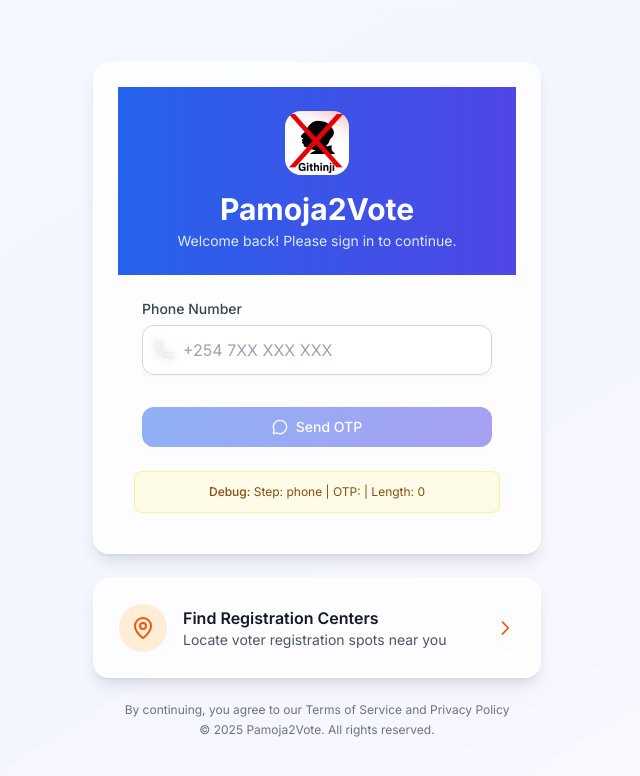
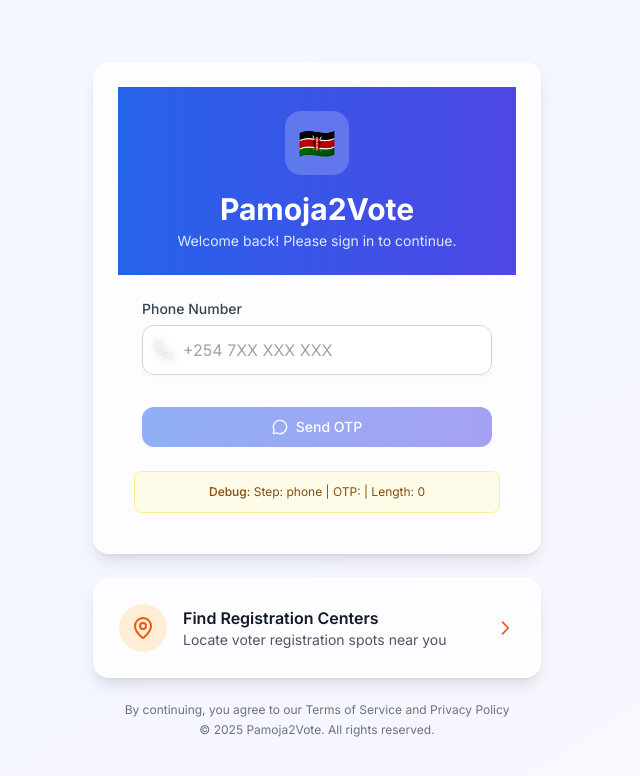
Before and after one commit to Simoh8/pamoja-vote, a React (Vite) app in the folder frontend/: page /login in a window 1280 px wide. Shown: the top 776 px of the page, without its empty margins (323-963 px from the left). Built offline with nearby package versions, Linux system fonts and the light colour scheme; no server answers.

Commit message:
changed to pamoja 2 vote githinji is a no

```diff
--- a/frontend/src/components/Navbar.jsx
+++ b/frontend/src/components/Navbar.jsx
@@ -63,16 +63,19 @@
             onClick={() => navigate('/')}
             className="flex items-center hover:opacity-80 transition-opacity cursor-pointer"
           >
-          <div className="w-8 h-8 bg-primary rounded-full flex items-center justify-center overflow-hidden">
+            <div className="w-8 h-8 bg-primary rounded-full flex items-center justify-center">
+              <span className="text-white font-bold text-sm">🇰🇪</span>
+            </div>
+            <span className="ml-2 text-xl font-bold text-gray-900">Pamoja2Vote</span>
+          </button>
+
+                    {/* <div className="w-8 h-8 bg-primary rounded-full flex items-center justify-center overflow-hidden">
             <img
               src="./images/Githinji.png"
               alt="Kenyan flag"
               className="w-full h-full object-cover"
             />
-          </div>
-
-            <span className="ml-2 text-xl font-bold text-gray-900">Pamoja2Vote</span>
-          </button>
+          </div> */}
 
           {/* User actions */}
           <div className="flex items-center space-x-4">
--- a/frontend/src/pages/Login.jsx
+++ b/frontend/src/pages/Login.jsx
@@ -188,14 +188,16 @@
                 transition={{ duration: 0.5 }}
                 className="w-16 h-16 bg-white/20 rounded-2xl flex items-center justify-center mx-auto mb-4"
               >
+                <span className="text-3xl">🇰🇪</span>
+{/*
+                          <div className="w-8 h-8 bg-primary rounded-full flex items-center justify-center overflow-hidden">
             <img
-              src="/images/Githinji.png"
+              src="./images/Githinji.png"
               alt="Kenyan flag"
               className="w-full h-full object-cover"
-              style={{ borderRadius: '25%' }}
             />
-
-   </motion.div>
+          </div> */}
+              </motion.div>
               <motion.h1
                 initial={{ y: -10, opacity: 0 }}
                 animate={{ y: 0, opacity: 1 }}
```
